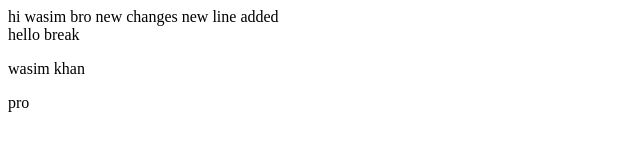
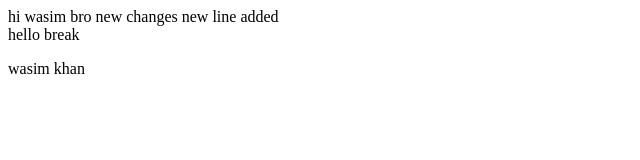
Before and after one commit to wasimk1/LearningGIT, a plain HTML site: page index.html in a window 1280 px wide. Shown: the full height of the page, 0-640 px from the left. Drawn offline with Linux system fonts and the light colour scheme.

Commit message:
Rvert "hello 02-02-2022"
This reverts commit ec896f064dd54a590c695b963be2b13cefa8c10d.

```diff
--- a/index.html
+++ b/index.html
@@ -12,7 +12,6 @@
     hello break
     <br />
     <p>wasim khan</p>
-    pro
     <br />
   </body>
 </html>
```
